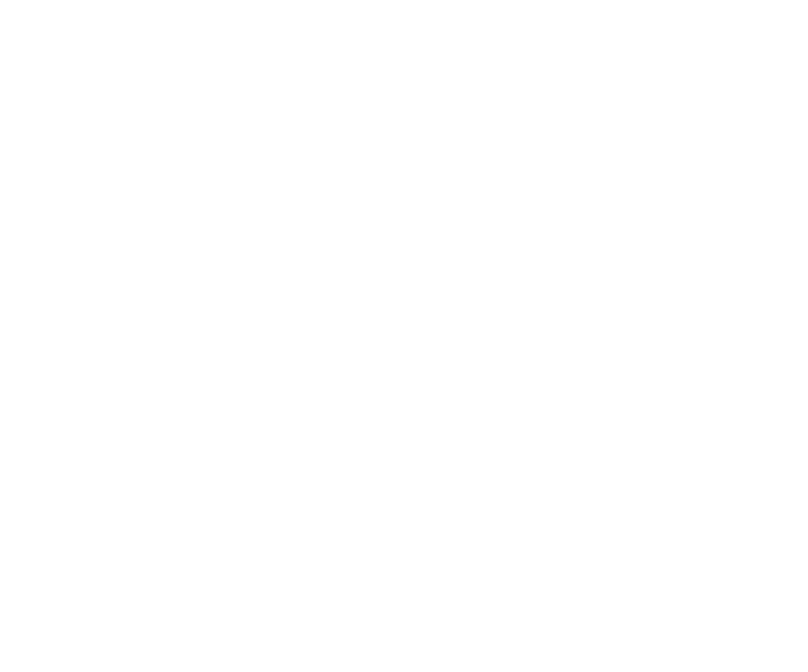
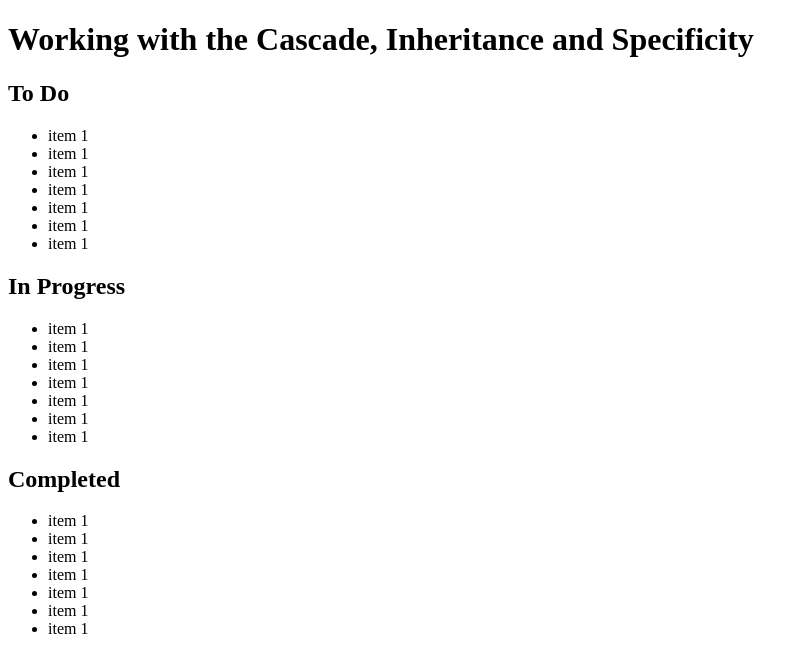
Before and after one commit to JeniferQ/to-do-list-F23, a plain HTML site: page index.html in a window 1280 px wide. Shown: the whole page, without its empty margins (0-808 px from the left). Drawn offline with Linux system fonts and the light colour scheme.

Commit message:
Update index file
In this commit, the basic html structure was created. A list and a heading was added as well.

```diff
--- a/index.html
+++ b/index.html
@@ -7,6 +7,51 @@
 
 </head>
 <body>
+    <header>
+        <h1>Working with the Cascade, Inheritance and Specificity </h1>
+    </header>
+    <main>
+        <article id="to-do">
+            <h2>To Do</h2>
+            <ul class="to-do">
+                <li>item 1</li>
+                <li>item 1</li>
+                <li>item 1</li>
+                <li>item 1</li>
+                <li>item 1</li>
+                <li>item 1</li>
+                <li>item 1</li>
+            </ul>
+        </article>
+
+        <article id="in-progress">
+            <h2>In Progress</h2>
+            <ul class="in-progress">
+                <li>item 1</li>
+                <li>item 1</li>
+                <li>item 1</li>
+                <li>item 1</li>
+                <li>item 1</li>
+                <li>item 1</li>
+                <li>item 1</li>
+            </ul>
+        </article>
+
+        <article id="completed">
+            <h2>Completed</h2>
+            <ul class="completed">
+                <li>item 1</li>
+                <li>item 1</li>
+                <li>item 1</li>
+                <li>item 1</li>
+                <li>item 1</li>
+                <li>item 1</li>
+                <li>item 1</li>
+            </ul>
+        </article>
+
+
+    </main>
 
 </body>
 </html>
```
